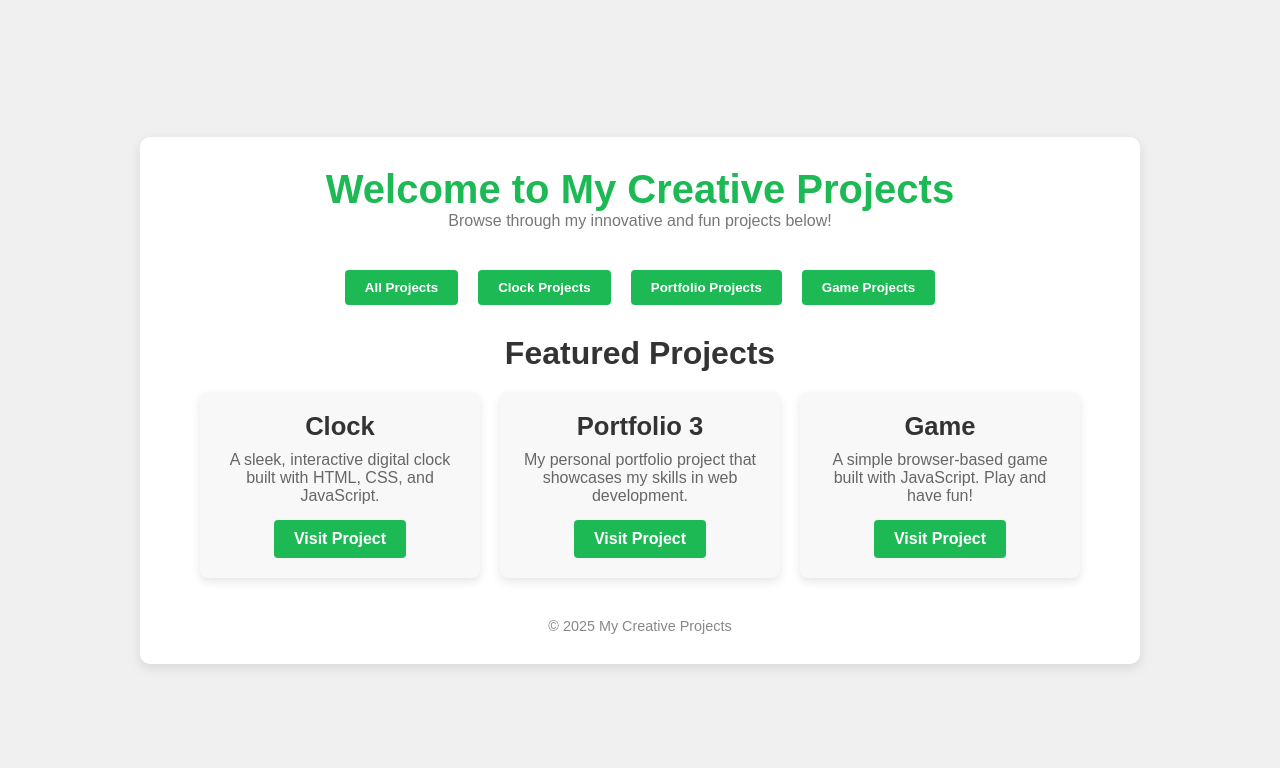
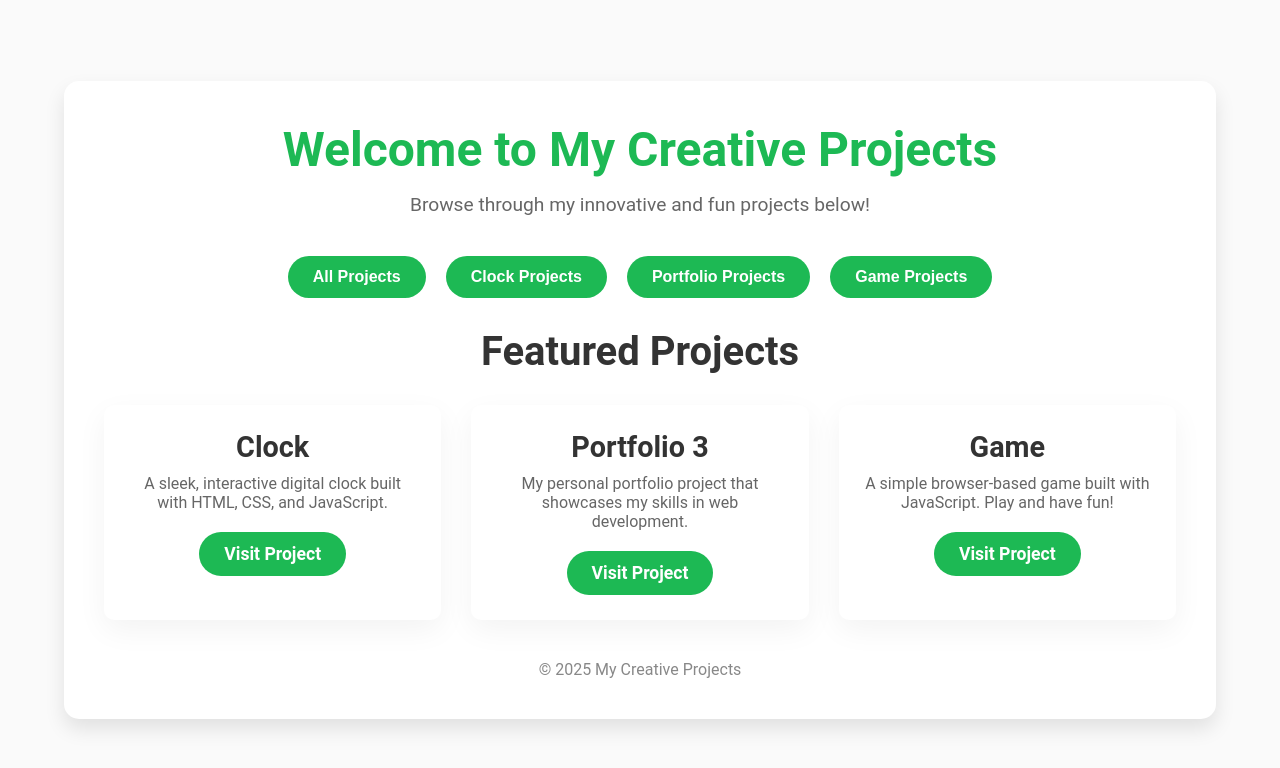
Before and after one commit to Itachi-jod/projects, a plain HTML site: page index.html in a window 1280 px wide. Drawn offline with Linux system fonts and the light colour scheme.

Commit message:
Update style.css

```diff
--- a/style.css
+++ b/style.css
@@ -6,37 +6,36 @@
 }
 
 body {
-  font-family: Arial, sans-serif;
-  background: #f0f0f0;
+  font-family: 'Roboto', sans-serif;
+  background: #fafafa;
   color: #333;
   display: flex;
   justify-content: center;
   align-items: center;
   height: 100vh;
+  margin: 0;
 }
 
 .container {
   background: white;
-  padding: 30px;
-  border-radius: 10px;
-  box-shadow: 0 4px 12px rgba(0, 0, 0, 0.1);
-  max-width: 1000px;
+  padding: 40px;
+  border-radius: 15px;
+  box-shadow: 0 10px 20px rgba(0, 0, 0, 0.1);
+  max-width: 1200px;
   width: 90%;
-}
-
-header {
   text-align: center;
-  margin-bottom: 40px;
 }
 
 header h1 {
-  font-size: 2.5rem;
+  font-size: 3rem;
   color: #1db954;
+  margin-bottom: 15px;
 }
 
 header p {
-  font-size: 1rem;
-  color: #777;
+  font-size: 1.2rem;
+  color: #666;
+  margin-bottom: 40px;
 }
 
 .categories {
@@ -50,48 +49,46 @@ header p {
   background-color: #1db954;
   color: white;
   border: none;
-  padding: 10px 20px;
-  border-radius: 4px;
+  padding: 12px 25px;
+  border-radius: 25px;
   font-weight: bold;
   cursor: pointer;
-  transition: background-color 0.3s;
+  font-size: 1rem;
+  transition: all 0.3s ease;
 }
 
 .category-btn:hover {
   background-color: #1ed760;
-}
-
-.projects {
-  text-align: center;
+  transform: scale(1.1);
 }
 
 .projects h2 {
-  font-size: 2rem;
-  margin-bottom: 20px;
+  font-size: 2.5rem;
+  margin-bottom: 30px;
+  color: #333;
 }
 
 .project-list {
-  display: flex;
-  gap: 20px;
-  justify-content: center;
-  flex-wrap: wrap;
+  display: grid;
+  grid-template-columns: repeat(auto-fill, minmax(300px, 1fr));
+  gap: 30px;
 }
 
 .project-card {
-  background: #f8f8f8;
-  border-radius: 8px;
-  padding: 20px;
-  width: 280px;
-  box-shadow: 0 4px 10px rgba(0, 0, 0, 0.1);
-  transition: transform 0.3s;
+  background: #fff;
+  border-radius: 10px;
+  padding: 25px;
+  box-shadow: 0 10px 30px rgba(0, 0, 0, 0.05);
+  transition: transform 0.3s ease, box-shadow 0.3s ease;
 }
 
 .project-card:hover {
-  transform: translateY(-5px);
+  transform: translateY(-10px);
+  box-shadow: 0 15px 40px rgba(0, 0, 0, 0.1);
 }
 
 .project-card h3 {
-  font-size: 1.6rem;
+  font-size: 1.8rem;
   color: #333;
   margin-bottom: 10px;
 }
@@ -99,30 +96,27 @@ header p {
 .project-card p {
   font-size: 1rem;
   color: #666;
-  margin-bottom: 15px;
+  margin-bottom: 20px;
 }
 
 .visit-btn {
   display: inline-block;
-  padding: 10px 20px;
+  padding: 12px 25px;
   background-color: #1db954;
   color: white;
   text-decoration: none;
-  border-radius: 4px;
+  border-radius: 30px;
   font-weight: bold;
-  transition: background-color 0.3s;
+  font-size: 1.1rem;
+  transition: background-color 0.3s ease;
 }
 
 .visit-btn:hover {
   background-color: #1ed760;
 }
 
-footer {
-  text-align: center;
+footer p {
+  font-size: 1rem;
+  color: #888;
   margin-top: 40px;
 }
-
-footer p {
-  font-size: 0.9rem;
-  color: #888;
-}
```
